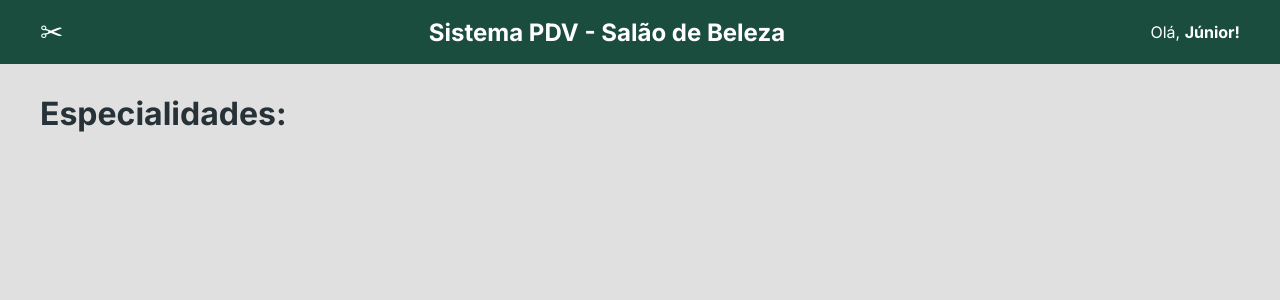
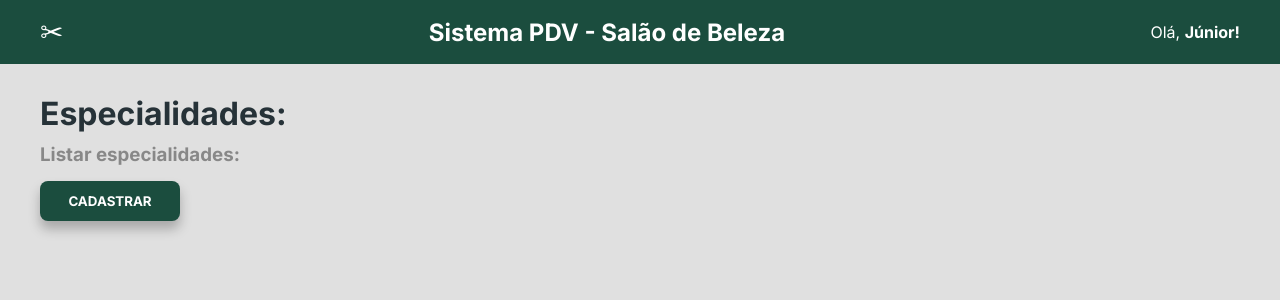
Before and after one commit to cauerg44/salon-manager, a React (Vite) app in the folder beauty-core-frontend/: page /specializations in a window 1280 px wide. Shown: the top 300 px of the page. Built offline with nearby package versions, Linux system fonts and the light colour scheme.

Commit message:
wip: specializations listing.

```diff
--- a/beauty-core-frontend/src/App.tsx
+++ b/beauty-core-frontend/src/App.tsx
@@ -3,7 +3,7 @@ import ClientHome from "./routes/ClientHome";
 import Home from "./routes/ClientHome/Home";
 import General from "./routes/ClientHome/General";
 import Specializations from "./routes/ClientHome/Specializations";
-
+import SpecializationsListing from "./routes/ClientHome/Specializations/SpecializationsListing";
 
 export default function App() {
 
@@ -15,7 +15,9 @@ export default function App() {
             <Route index element={<Home />} />
             <Route path="home" element={<Home />} />
             <Route path="general" element={<General />} />
-            <Route path="specializations" element={<Specializations />} />
+            <Route path="specializations" element={<Specializations />}>
+              <Route path="listing" element={<SpecializationsListing />} />
+            </Route>
           </Route>
           <Route path="*" element={<Navigate to={"/"} />} />
         </Routes>
--- /dev/null
+++ b/beauty-core-frontend/src/components/ButtonSecondary/index.tsx
@@ -0,0 +1,11 @@
+import './styles.css'
+
+type Props = {
+  text: string;
+}
+
+export default function ButtonSecondary({ text }: Props) {
+  return (
+    <button className='bcf-btn-secondary'>{text}</button>
+  );
+}
--- /dev/null
+++ b/beauty-core-frontend/src/components/ButtonSecondary/styles.css
@@ -0,0 +1,12 @@
+.bcf-btn-secondary {
+  border: none;
+  border-radius: 8px;
+  width: 140px;
+  height: 40px;
+  background-color: var(--bcf--bg-color-primary);
+  color: var(--bcf--font-color-primary);
+  text-transform: uppercase;
+  font-weight: 700;
+  cursor: pointer;
+  box-shadow: 0 8px 12px rgba(0, 0, 0, 0.25);
+}
--- /dev/null
+++ b/beauty-core-frontend/src/routes/ClientHome/Specializations/SpecializationsListing/index.tsx
@@ -0,0 +1,10 @@
+
+import './styles.css';
+
+export default function SpecializationsListing() {
+  return (
+    <section id="specializations-listing-section" className="bcf-container-1200px">
+      Listing page
+    </section>
+  );
+}
--- /dev/null
+++ b/beauty-core-frontend/src/routes/ClientHome/Specializations/SpecializationsListing/styles.css
@@ -0,0 +1,3 @@
+#specializations-listing-section {
+  padding: 20px 0;
+}
--- a/beauty-core-frontend/src/routes/ClientHome/Specializations/index.tsx
+++ b/beauty-core-frontend/src/routes/ClientHome/Specializations/index.tsx
@@ -1,12 +1,21 @@
 
+import { NavLink, Outlet } from 'react-router-dom';
+import ButtonSecondary from '../../../components/ButtonSecondary';
 import './styles.css';
 
 export default function Specializations() {
   return (
-    <section id="specializations-section" className="bcf-container-1200px">
-      <div className='bcf-specialization-modal'>
-        <h2>Especialidades:</h2>
-      </div>
-    </section>
+    <>
+      <section id="specializations-section" className="bcf-container-1200px">
+        <div className='bcf-specialization-modal'>
+          <h2>Especialidades:</h2>
+          <NavLink to="/specializations/listing" className={({ isActive }) => isActive ? "menu-item menu-item-active" : "menu-item"}>
+            <h3>Listar especialidades:</h3>
+          </NavLink>
+          <ButtonSecondary text='Cadastrar' />
+        </div>
+      </section>
+      <Outlet />
+    </>
   );
 }
--- a/beauty-core-frontend/src/routes/ClientHome/Specializations/styles.css
+++ b/beauty-core-frontend/src/routes/ClientHome/Specializations/styles.css
@@ -4,5 +4,11 @@
 
 .bcf-specialization-modal h2 {
   font-size: 32px;
+  margin-bottom: 10px;
   color: var(--bcf--bg-color-tertiary);
 }
+
+.bcf-specialization-modal h3 {
+  color: var(--bcf--font-color-tertiary);
+  margin-bottom: 15px;
+}
```
